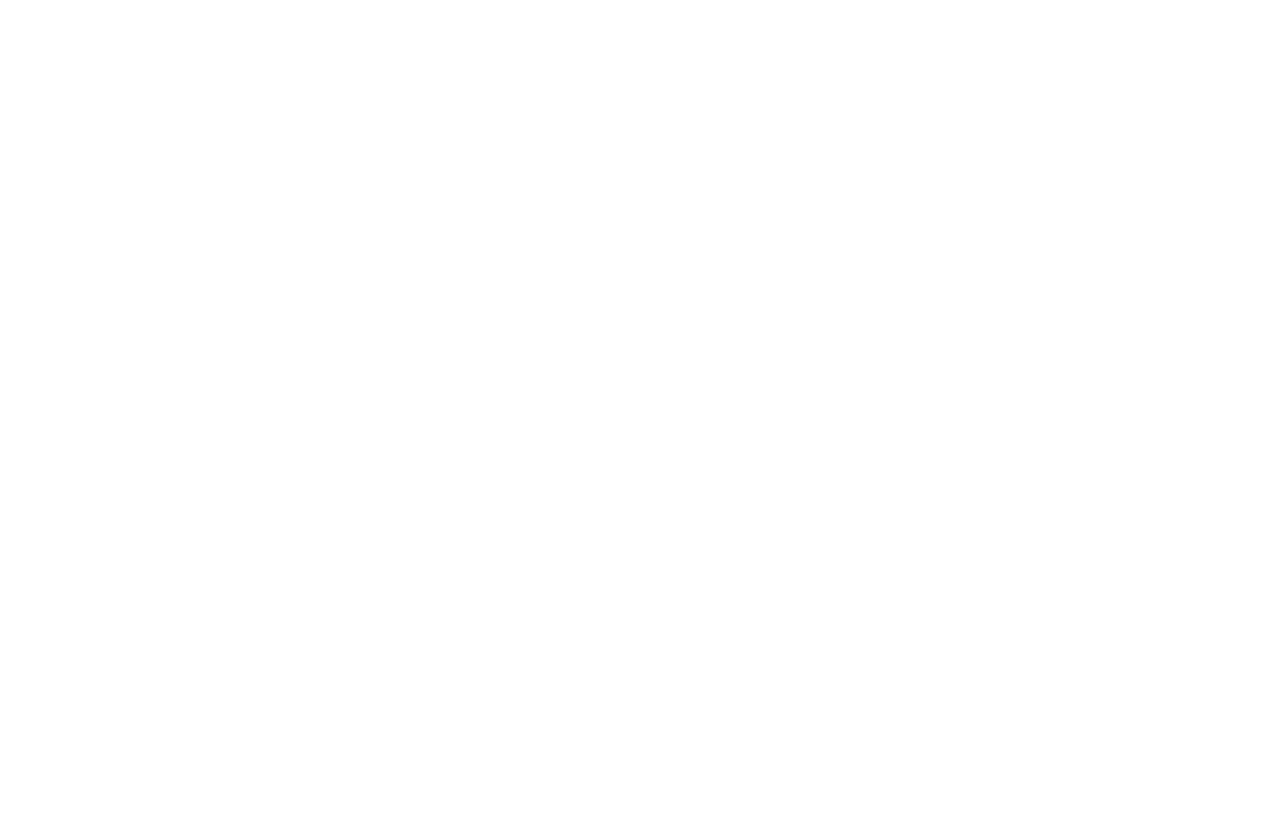
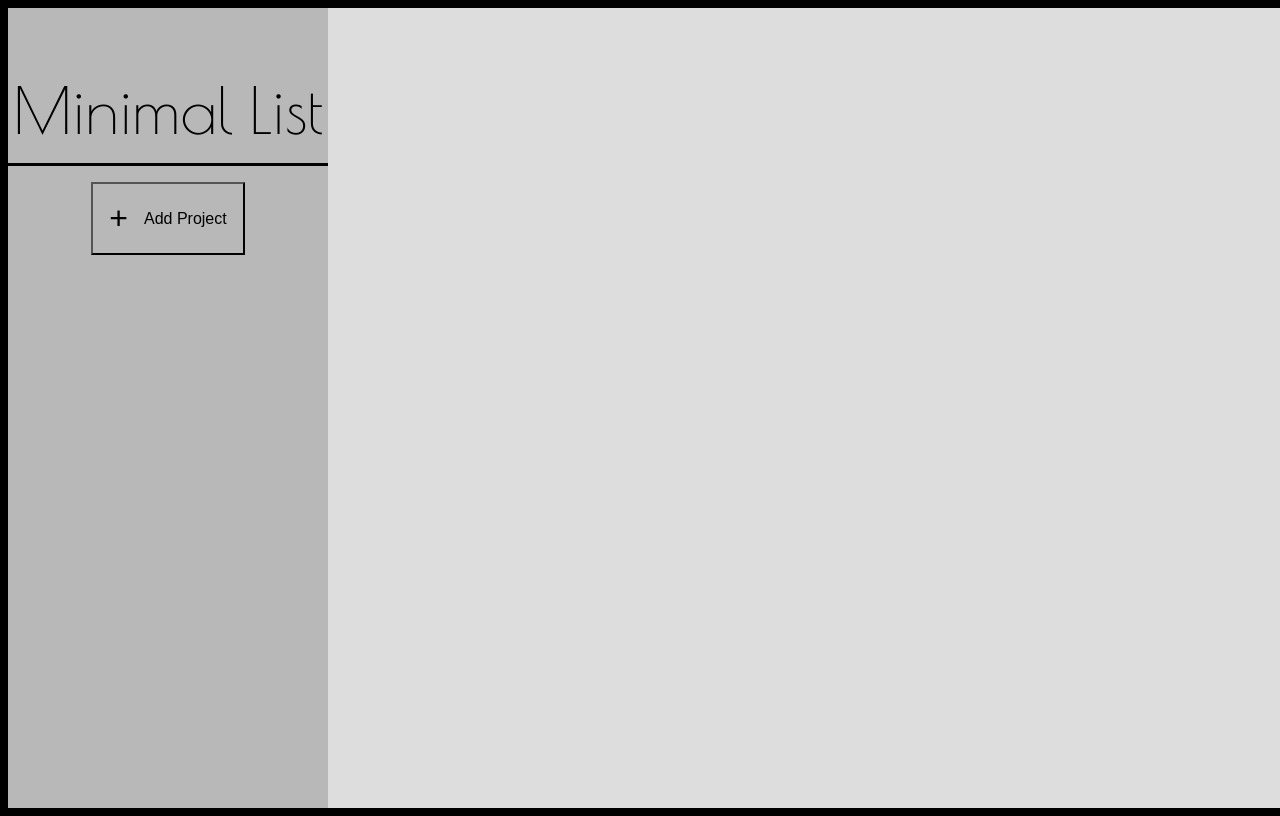
Before and after one commit to iMouth/Todo-List, a website built with webpack: page dist/index.html in a window 1280 px wide. Built offline with nearby package versions, Linux system fonts and the light colour scheme.

Commit message:
added title and add project button

```diff
--- a/package.json
+++ b/package.json
@@ -10,7 +10,12 @@
   "author": "Kelvin",
   "license": "ISC",
   "devDependencies": {
+    "css-loader": "^6.5.1",
     "webpack": "^5.65.0",
     "webpack-cli": "^4.9.1"
+  },
+  "dependencies": {
+    "date-fns": "^2.27.0",
+    "style-loader": "^3.3.1"
   }
 }
--- a/src/index.js
+++ b/src/index.js
@@ -0,0 +1 @@
+import css from "./styles/styles.css";
--- /dev/null
+++ b/src/styles/styles.css
@@ -0,0 +1,51 @@
+body {
+  background-color: black;
+}
+
+#wrapper {
+  display: flex;
+  width: 100vw;
+  height: 100vh;
+  font-family: "Poiret One", cursive;
+}
+
+#projects {
+  background-color: rgb(184, 184, 184);
+  height: 100%;
+  width: 25%;
+}
+
+#title {
+  text-align: center;
+  font-size: 4rem;
+  padding: 4rem 0 1rem 0;
+}
+
+.divider {
+  background-color: black;
+  margin: 0 auto;
+  width: 20rem;
+  height: 0.2rem;
+}
+
+#add-project {
+  display: flex;
+  align-items: center;
+  justify-content: center;
+  margin: 1rem auto;
+  padding: 1rem;
+  font-size: 1rem;
+  background-color: transparent;
+  cursor: pointer;
+}
+
+.plus {
+  font-size: 2rem;
+  margin-right: 1rem;
+}
+
+#todo {
+  background-color: rgb(221, 221, 221);
+  height: 100%;
+  width: 75%;
+}
--- a/webpack.config.js
+++ b/webpack.config.js
@@ -0,0 +1,21 @@
+const path = require("path");
+
+module.exports = {
+  entry: "./src/index.js",
+  output: {
+    filename: "main.js",
+    path: path.resolve(__dirname, "dist"),
+  },
+  module: {
+    rules: [
+      {
+        test: /\.css$/i,
+        use: ["style-loader", "css-loader"],
+      },
+      {
+        test: /\.(png|svg|jpg|jpeg|gif)$/i,
+        type: "asset/resource",
+      },
+    ],
+  },
+};
```
Also changed, not shown: dist/index.html, dist/main.js, 2 other files.
